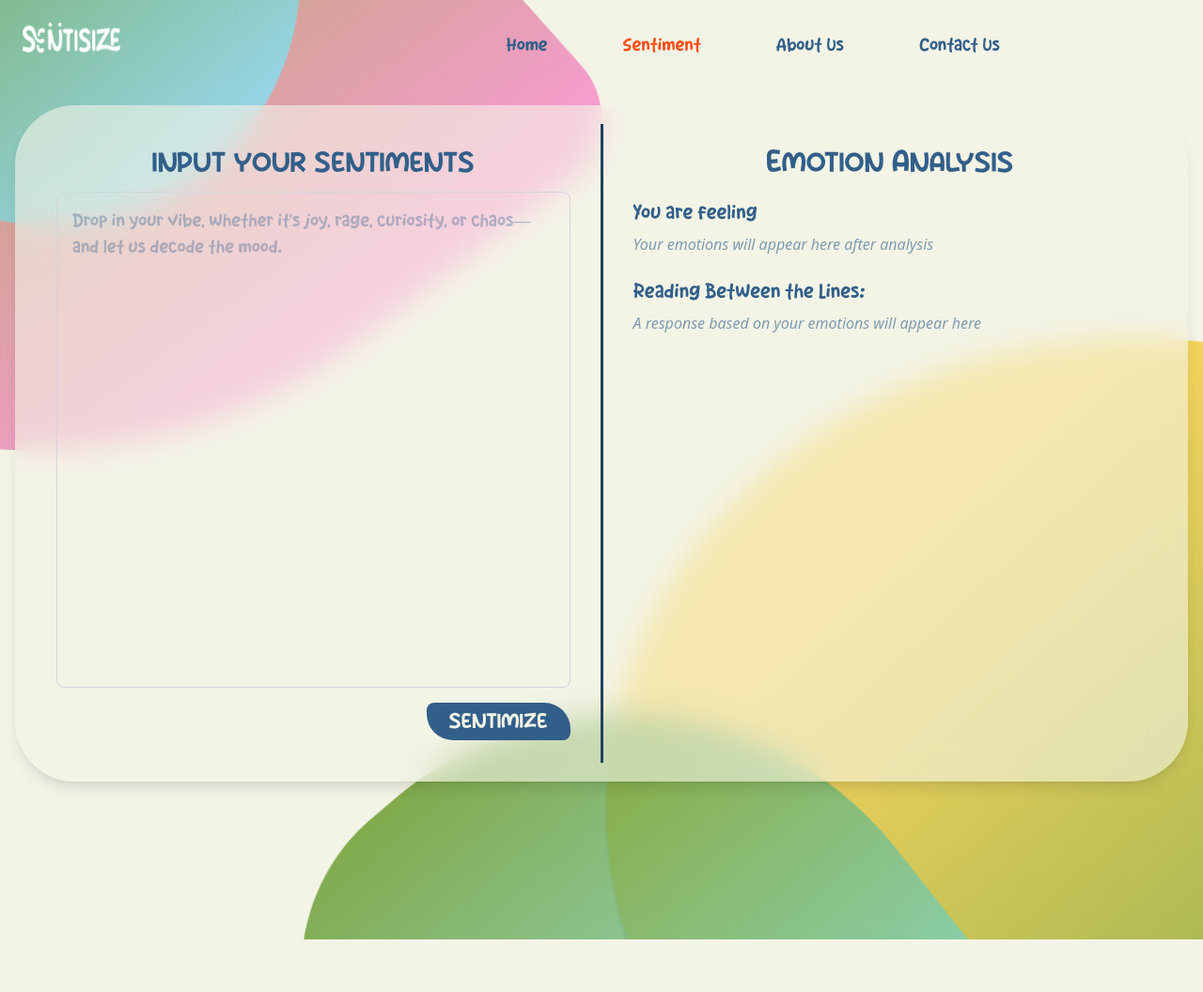
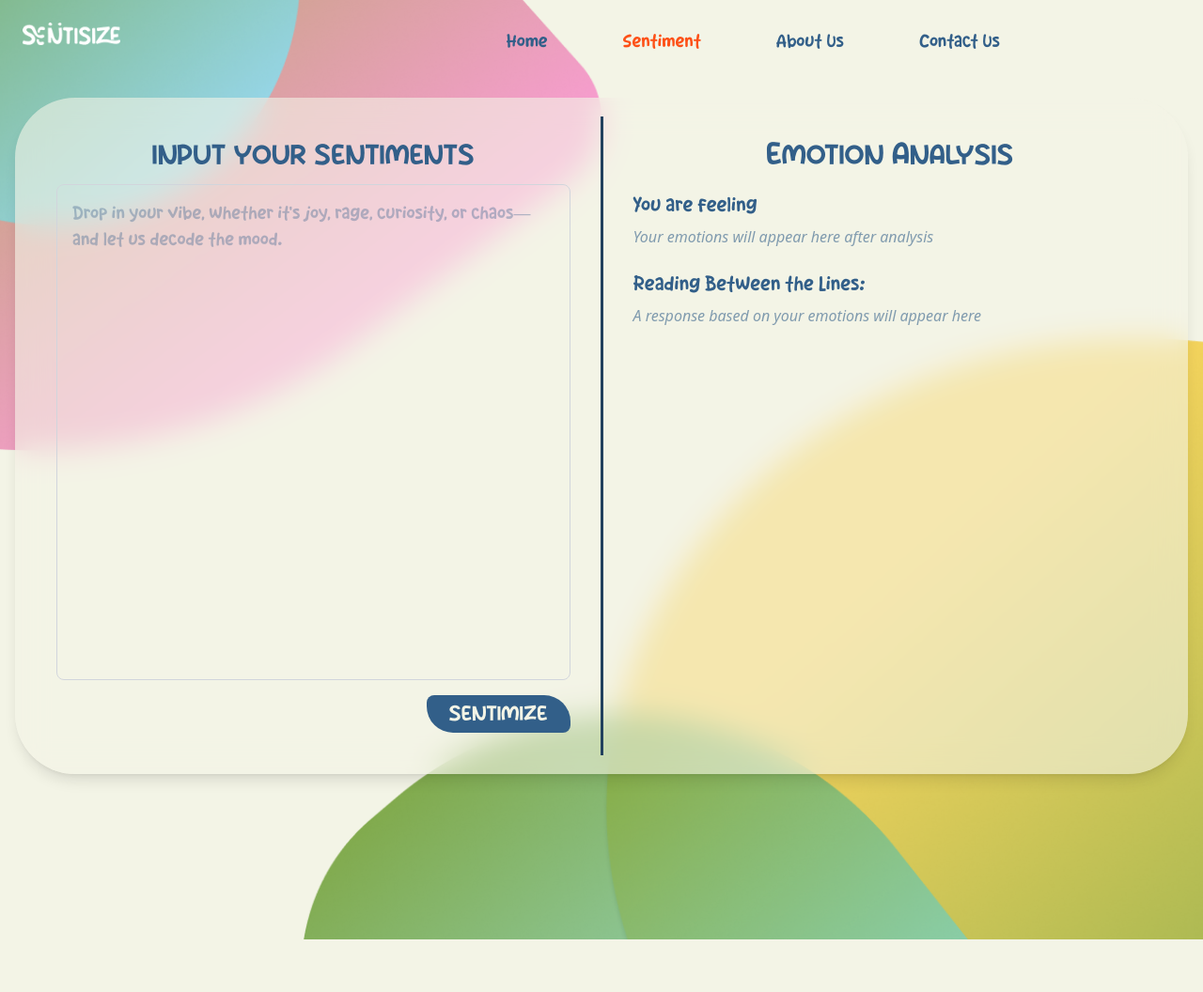
Before and after one commit to Rejeno/Data-Mining, a Flask app: page / in a window 1280 px wide. Shown: the whole page at 94% size. After the commit the page ends 1000 px from the top, so only its background shows below. Run offline with Flask 3, Linux system fonts and the light colour scheme; parts of the project's set-up code (start-up, migrations or seed data) failed here and were passed over.

Commit message:
update logo dimensions

```diff
--- a/templates/index.html
+++ b/templates/index.html
@@ -12,7 +12,7 @@
     <!-- Nav -->
     <nav class="text-center p-6 flex items-center justify-between z-3">
         <div>
-            <img src="../static/public/sentisize_logo 1.png" alt="logo" class="w-26 h-8 mx-auto mb-4">
+            <img src="../static/public/sentisize_logo 1.png" alt="logo" class="w-26 h-6 mx-auto mb-4">
         </div>
         <div class="flex justify-end flex-1 gap-20 font-body text-[#325F89] text-lg mr-[12rem]">
             <a href="#" class="transition hover:text-[#4EC3B9]">Home</a>
@@ -51,7 +51,7 @@
             </section>
 
             <!-- Center Line Section -->
-            <section class="w-[0.4rem] bg-[#22415E]"></section>
+            <section class="w-[0.4rem] bg-[#22415E] font-body"></section>
             <!-- Results Section -->
             <section class="flex flex-col p-6 rounded-lg w-full">
                 <h2 class="self-center text-[#325F89] mb-4 text-2xl font-title">Emotion Analysis</h2>
```
